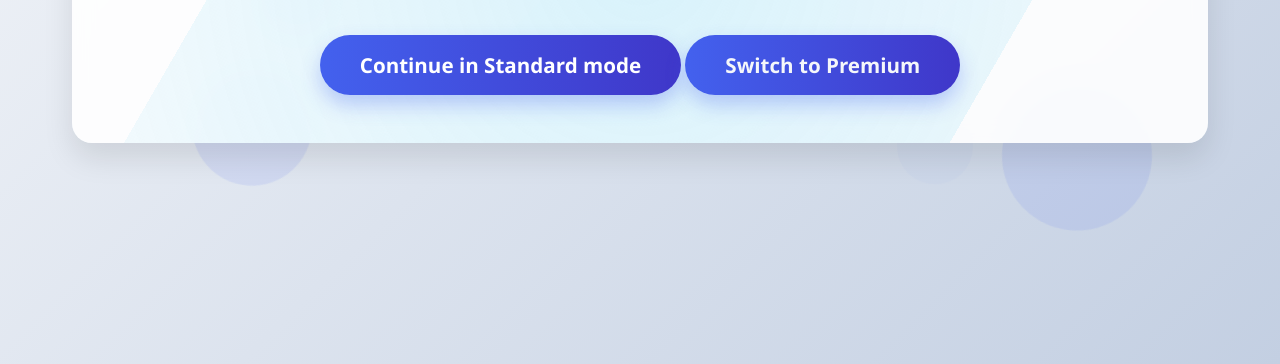
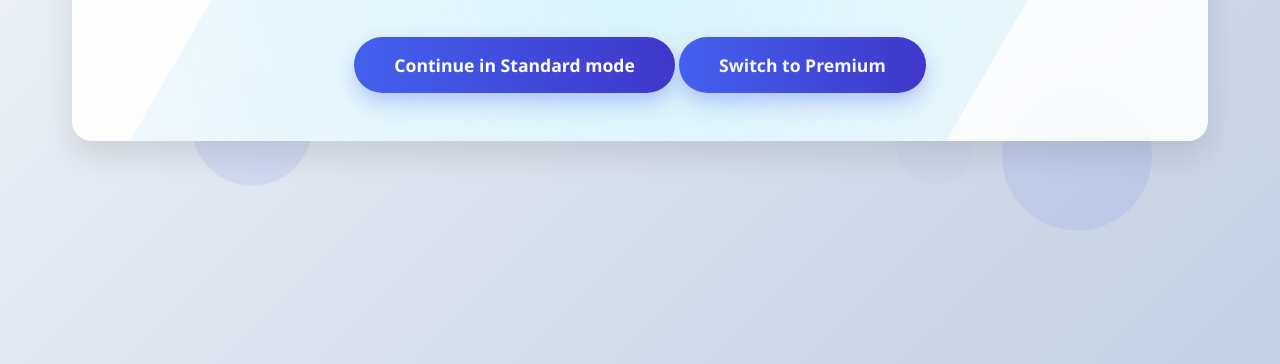
Before and after one commit to Elvine-Zabre/Client-Appointment, a plain HTML site: page index.html in a window 1280 px wide. Shown: the part 436-800 px from the top of the page. Drawn offline with Linux system fonts and the light colour scheme.

Commit message:
Update index.html
MISE A JOUR

```diff
--- a/index.html
+++ b/index.html
@@ -207,10 +207,10 @@
             <h1>Welcome to our appointment system</h1>
             <p>Easily manage your clients' appointments with our intuitive and professional platform. Access the admin interface to start scheduling.</p>
             <button class="btn-continue" id="continueBtn">
-                <h3>Continue in Standard mode</h3>
+                <h4>Continue in Standard mode</h4>
             </button>
             <button class="btn-continue"  >
-               <a href="register.html" style="text-decoration: none;color: #f5f7fa;"> <h3>Switch to Premium</h3></a>
+               <a href="register.html" style="text-decoration: none;color: #f5f7fa;"> <h4>Switch to Premium</h4></a>
             </button>
 
         </div>
```
